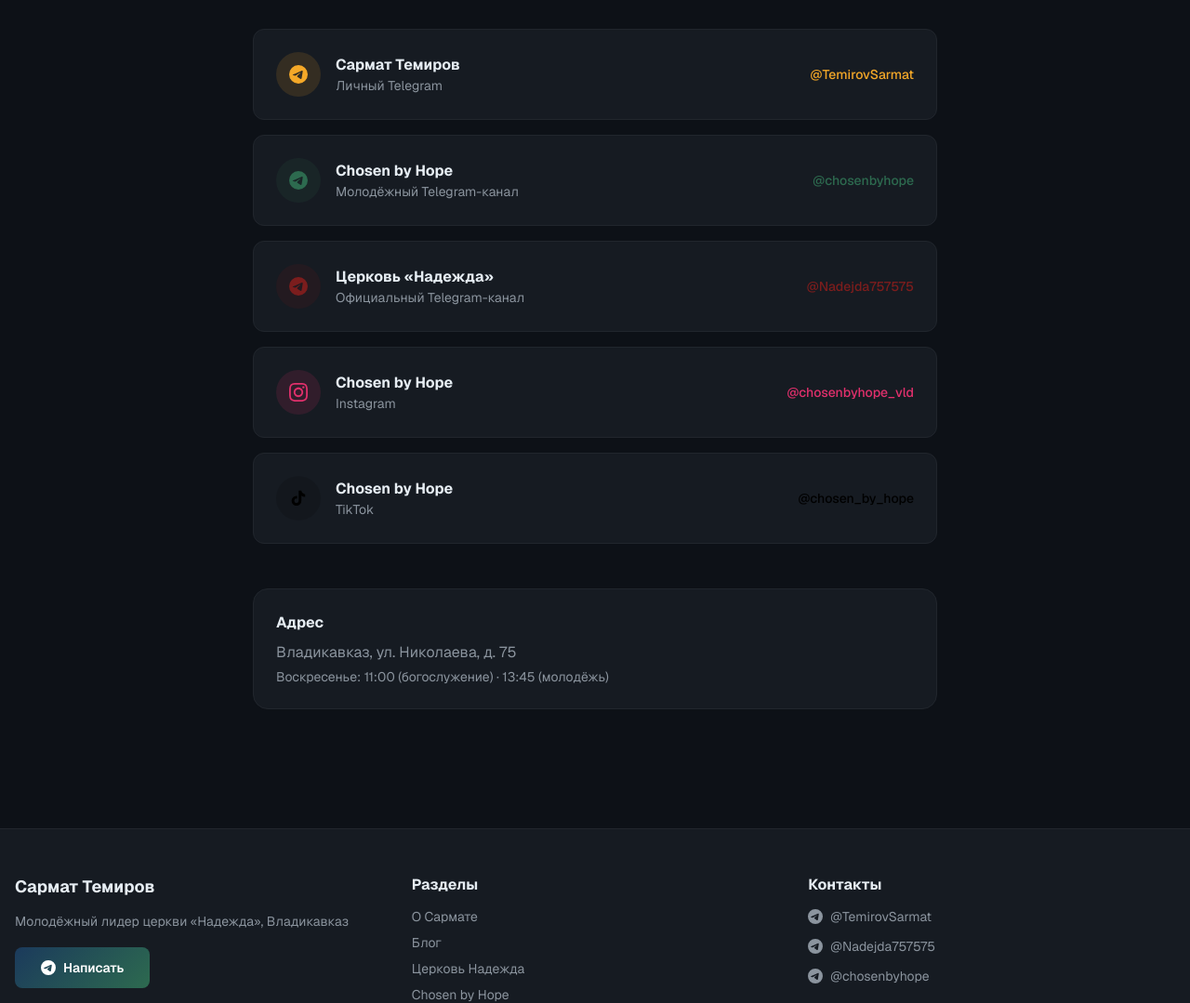
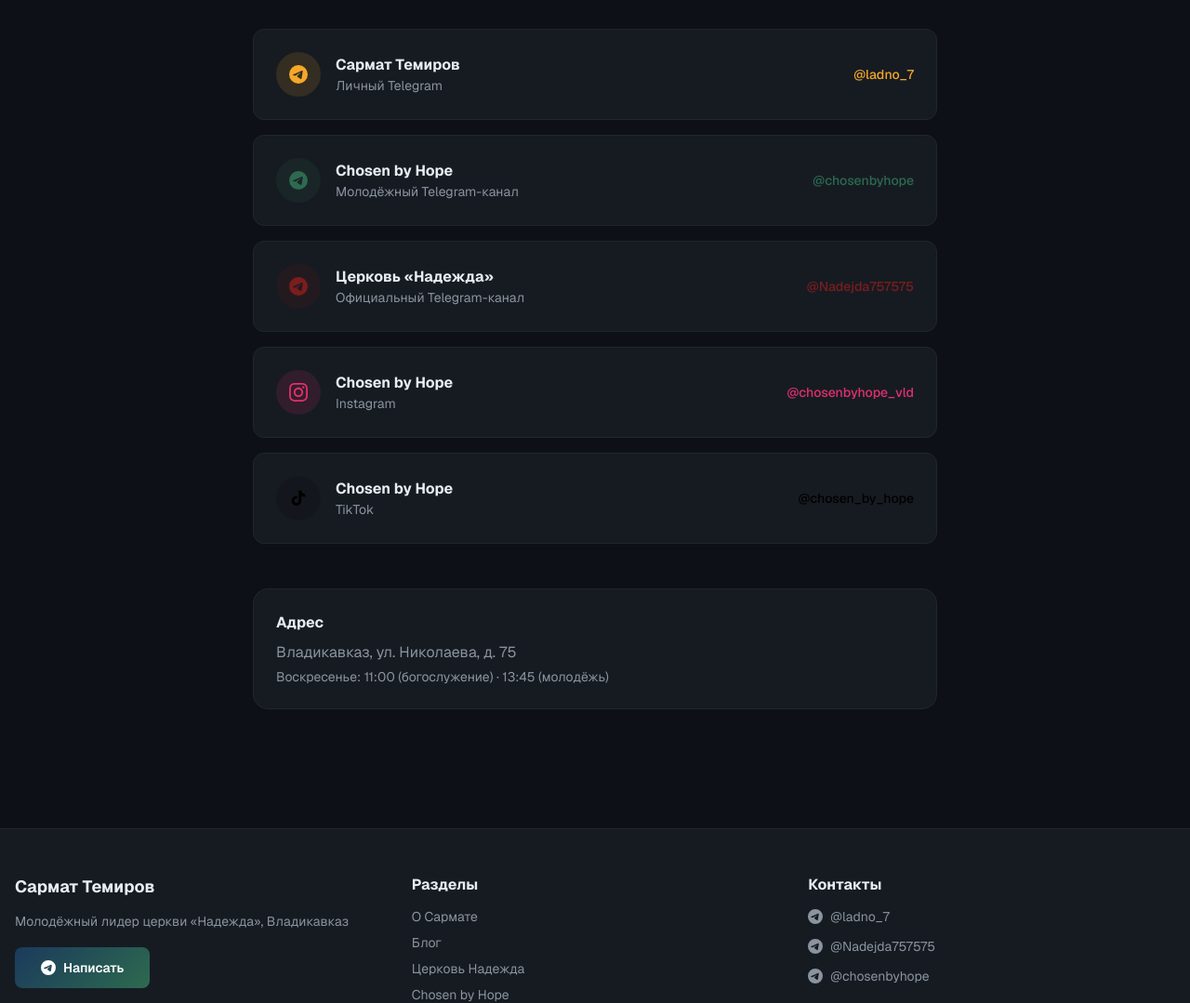
Before and after one commit to sarmtem-t7/site, a Next.js app: page /contacts in a window 1280 px wide. Shown: the part 286-1365 px from the top of the page at 93% size. Built offline with nearby package versions, Linux system fonts and the light colour scheme.

Commit message:
fix: update personal Telegram links to @ladno_7

```diff
--- a/app/about/page.tsx
+++ b/app/about/page.tsx
@@ -24,7 +24,7 @@
           </div>
           <div className="mt-4 flex gap-3">
             <a
-              href="https://t.me/TemirovSarmat"
+              href="https://t.me/ladno_7"
               target="_blank"
               rel="noopener noreferrer"
               className="btn-gold flex-1 justify-center"
--- a/app/blog/[slug]/page.tsx
+++ b/app/blog/[slug]/page.tsx
@@ -107,7 +107,7 @@
           <div className="card p-8 text-center">
             <p style={{ color: "var(--muted)" }}>Комментарии будут доступны после подключения GitHub Discussions.</p>
             <a
-              href="https://t.me/TemirovSarmat"
+              href="https://t.me/ladno_7"
               target="_blank"
               rel="noopener noreferrer"
               className="btn-primary mt-4 mx-auto"
--- a/app/contacts/page.tsx
+++ b/app/contacts/page.tsx
@@ -20,8 +20,8 @@
         <ContactCard
           title="Сармат Темиров"
           subtitle="Личный Telegram"
-          link="https://t.me/TemirovSarmat"
-          handle="@TemirovSarmat"
+          link="https://t.me/ladno_7"
+          handle="@ladno_7"
           color="#F4A828"
         />
         <ContactCard
--- a/app/eternity/page.tsx
+++ b/app/eternity/page.tsx
@@ -62,7 +62,7 @@
           Готов поговорить? Напиши мне прямо сейчас.
         </p>
         <a
-          href="https://t.me/TemirovSarmat"
+          href="https://t.me/ladno_7"
           target="_blank"
           rel="noopener noreferrer"
           className="btn-gold mx-auto"
--- a/app/page.tsx
+++ b/app/page.tsx
@@ -52,7 +52,7 @@
           </blockquote>
           <div className="flex flex-wrap gap-4 justify-center">
             <a
-              href="https://t.me/TemirovSarmat"
+              href="https://t.me/ladno_7"
               target="_blank"
               rel="noopener noreferrer"
               className="btn-gold"
--- a/app/schedule/page.tsx
+++ b/app/schedule/page.tsx
@@ -69,7 +69,7 @@
           Мы рады каждому. Просто приходи — никакой регистрации не нужно.
         </p>
         <a
-          href="https://t.me/TemirovSarmat"
+          href="https://t.me/ladno_7"
           target="_blank"
           rel="noopener noreferrer"
           className="btn-gold"
--- a/components/ApplicationForm.tsx
+++ b/components/ApplicationForm.tsx
@@ -19,7 +19,7 @@
     const text = encodeURIComponent(
       `📋 Новая заявка на служение\n\nИмя: ${form.name}\nВозраст: ${form.age}\nTelegram: @${form.telegram}\nСлужение: ${form.ministry}`
     );
-    window.open(`https://t.me/TemirovSarmat?text=${text}`, "_blank");
+    window.open(`https://t.me/ladno_7?text=${text}`, "_blank");
     setSent(true);
   }
 
--- a/components/Footer.tsx
+++ b/components/Footer.tsx
@@ -11,7 +11,7 @@
               Молодёжный лидер церкви «Надежда», Владикавказ
             </p>
             <div className="flex gap-3 mt-4">
-              <a href="https://t.me/TemirovSarmat" target="_blank" rel="noopener noreferrer" className="btn-primary text-sm py-2 px-4">
+              <a href="https://t.me/ladno_7" target="_blank" rel="noopener noreferrer" className="btn-primary text-sm py-2 px-4">
                 <TelegramIcon /> Написать
               </a>
             </div>
@@ -39,8 +39,8 @@
           <div>
             <h3 className="font-bold mb-3" style={{ color: "var(--foreground)" }}>Контакты</h3>
             <div className="flex flex-col gap-3">
-              <a href="https://t.me/TemirovSarmat" target="_blank" rel="noopener noreferrer" className="flex items-center gap-2 text-sm hover:text-amber-400 transition-colors" style={{ color: "var(--muted)" }}>
-                <TelegramIcon /> @TemirovSarmat
+              <a href="https://t.me/ladno_7" target="_blank" rel="noopener noreferrer" className="flex items-center gap-2 text-sm hover:text-amber-400 transition-colors" style={{ color: "var(--muted)" }}>
+                <TelegramIcon /> @ladno_7
               </a>
               <a href="https://t.me/Nadejda757575" target="_blank" rel="noopener noreferrer" className="flex items-center gap-2 text-sm hover:text-amber-400 transition-colors" style={{ color: "var(--muted)" }}>
                 <TelegramIcon /> @Nadejda757575
```
